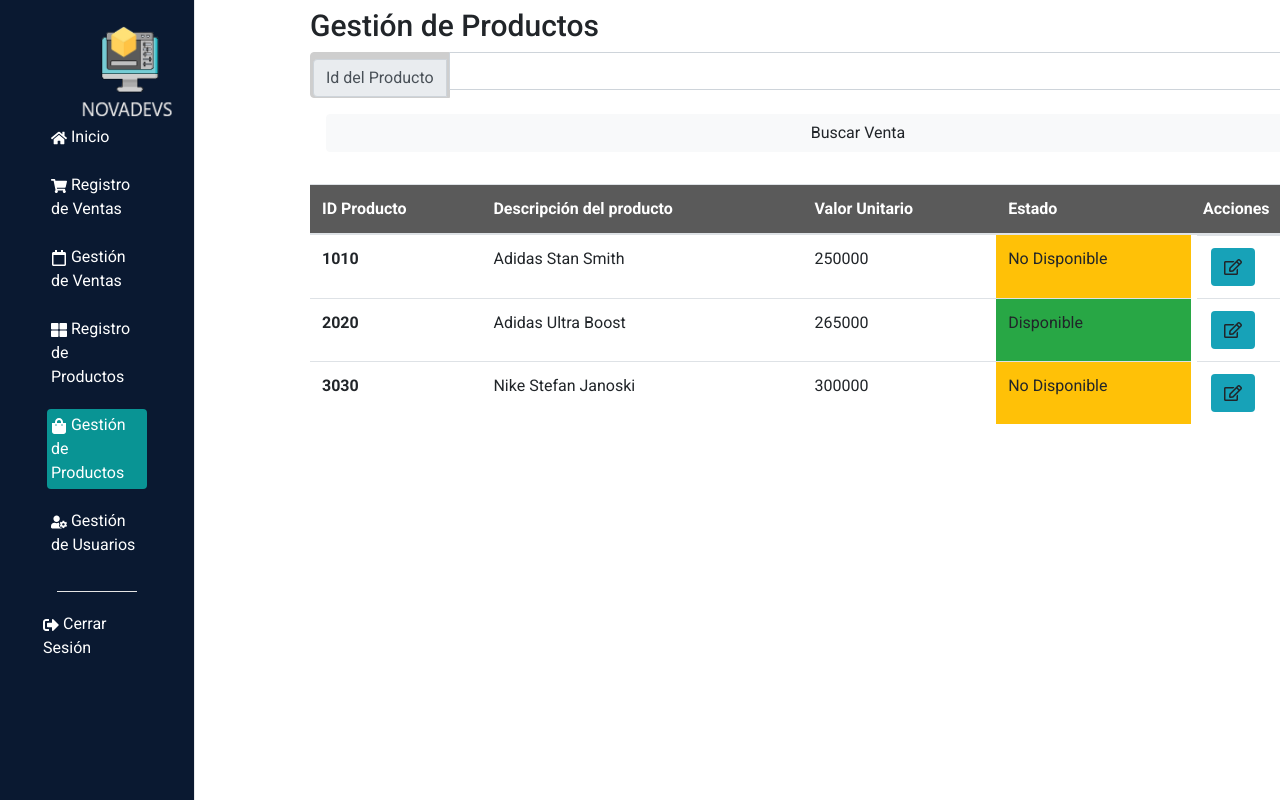
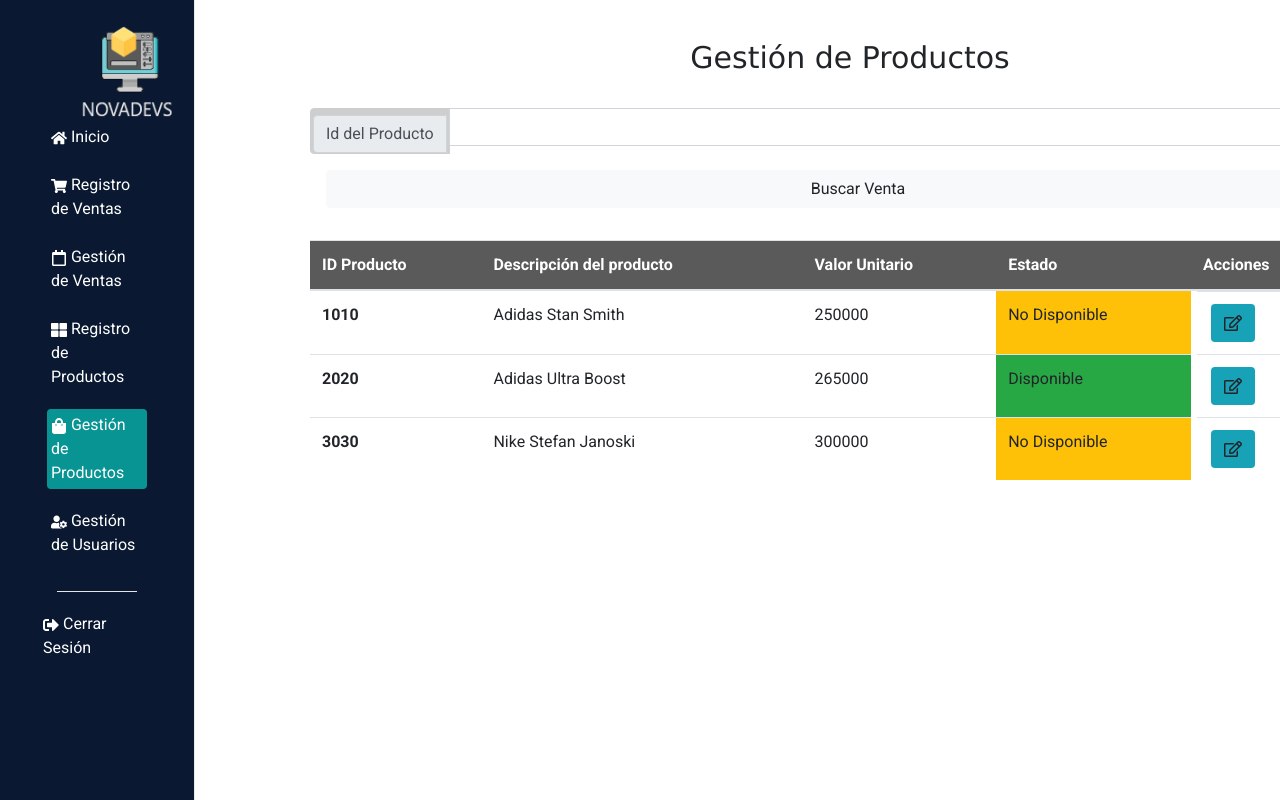
Before and after one commit to NovaDevs-MinTIC/NovaDevs, a React (Create React App) app: page /gestionProducto in a window 1280 px wide. Shown: the top 800 px of the page. Built offline with nearby package versions, Linux system fonts and the light colour scheme.

Commit message:
nuevos estlos a gestión de productos

```diff
--- a/src/styles/App.scss
+++ b/src/styles/App.scss
@@ -133,7 +133,7 @@ margin: 10px;
     float: right;
   }
 .contenedorProducto{
-
+    margin-top:5vh;
     float: center;
     width: 150vh;
     height: 95vh;
@@ -141,5 +141,8 @@ margin: 10px;
 }
 .h1__titgestionProducto{
   margin-top: 22px;
+  margin-bottom: 32px;
   font-size: 30px;
+  text-align: center;
+  font-family:Verdana, Geneva, Tahoma, sans-serif;
 }
```
